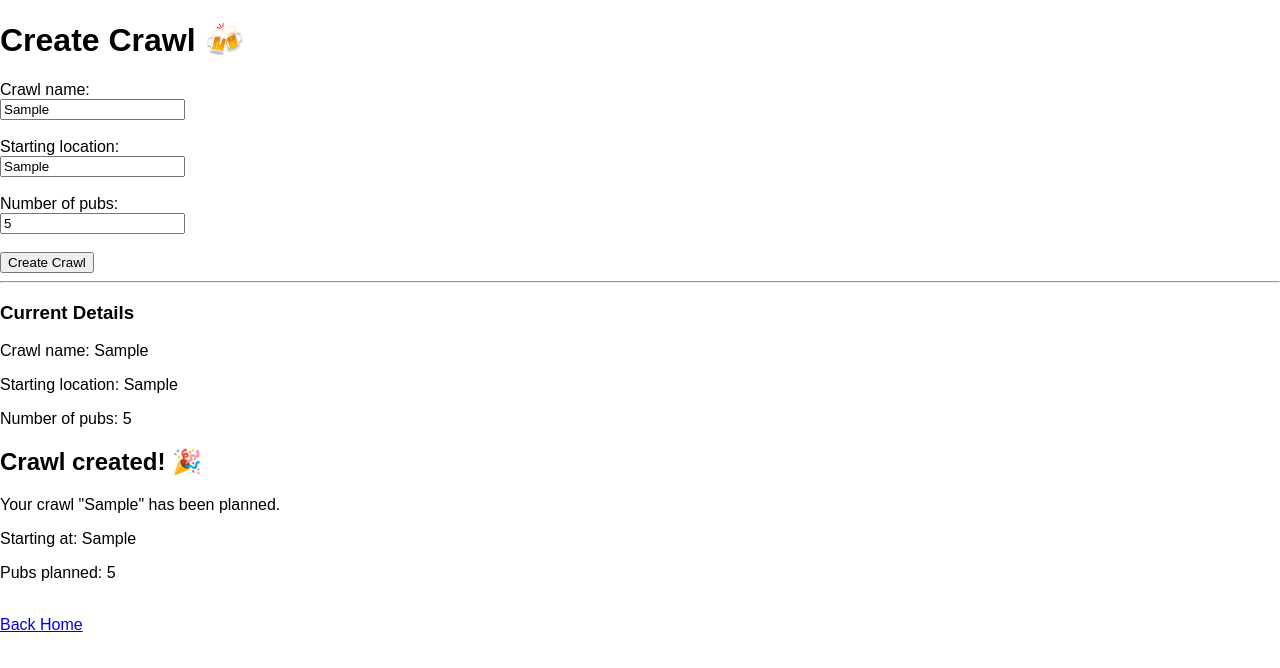
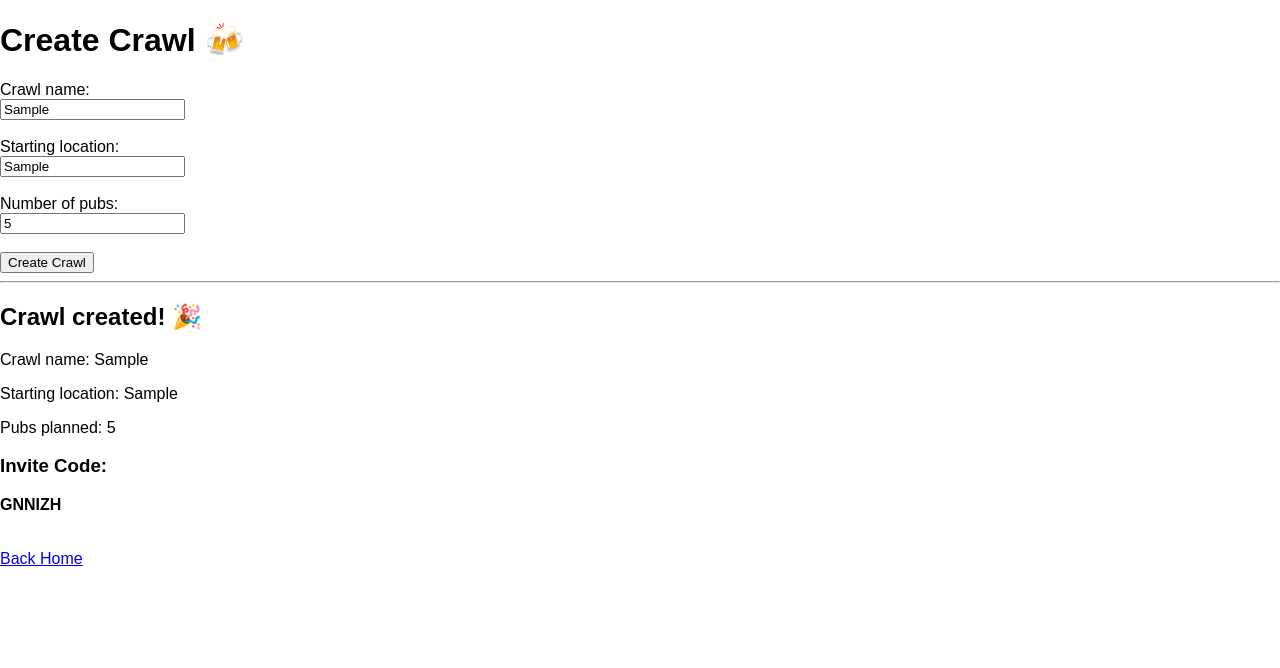
Before and after one commit to Swan-17/Pub-Crawl, a React (Vite) app: page /create in a window 1280 px wide. Both pictures are taken after typing "Sample", "Sample" into the empty fields and a click on the button "Create Crawl". Shown: the top 668 px of the page. Built offline with nearby package versions, Linux system fonts and the light colour scheme.

Commit message:
Add crawl code generation

```diff
--- a/src/pages/CreateCrawl.tsx
+++ b/src/pages/CreateCrawl.tsx
@@ -5,10 +5,15 @@ function CreateCrawl() {
   const [crawlName, setCrawlName] = useState('')
   const [location, setLocation] = useState('')
   const [numberOfPubs, setNumberOfPubs] = useState(5)
-  const [created, setCreated] = useState(false)
+  const [crawlCode, setCrawlCode] = useState('')
 
-  function handleCreateCrawl() {
-    setCreated(true)
+  function generateCode() {
+    const code = Math.random()
+      .toString(36)
+      .substring(2, 8)
+      .toUpperCase()
+
+    setCrawlCode(code)
   }
 
   return (
@@ -59,47 +64,41 @@ function CreateCrawl() {
 
       <br /><br />
 
-      <button onClick={handleCreateCrawl}>
+      <button onClick={generateCode}>
         Create Crawl
       </button>
 
-      <hr />
+      {crawlCode && (
+        <div>
+          <hr />
 
-      <h3>Current Details</h3>
-
-      <p>
-        Crawl name: {crawlName}
-      </p>
-
-      <p>
-        Starting location: {location}
-      </p>
-
-      <p>
-        Number of pubs: {numberOfPubs}
-      </p>
-
-      {created && (
-        <div>
           <h2>
             Crawl created! 🎉
           </h2>
 
           <p>
-            Your crawl "{crawlName}" has been planned.
+            Crawl name: {crawlName}
           </p>
 
           <p>
-            Starting at: {location}
+            Starting location: {location}
           </p>
 
           <p>
             Pubs planned: {numberOfPubs}
           </p>
+
+          <h3>
+            Invite Code:
+          </h3>
+
+          <strong>
+            {crawlCode}
+          </strong>
         </div>
       )}
 
-      <br />
+      <br /><br />
 
       <Link to="/">
         Back Home
--- a/src/pages/JoinCrawl.tsx
+++ b/src/pages/JoinCrawl.tsx
@@ -6,7 +6,7 @@ function JoinCrawl() {
       <h1>Join Crawl 🔑</h1>
 
       <p>
-        Enter your crawl code to join your friends. with test
+        Enter your crawl code to join your friends.
       </p>
 
       <Link to="/">
```
